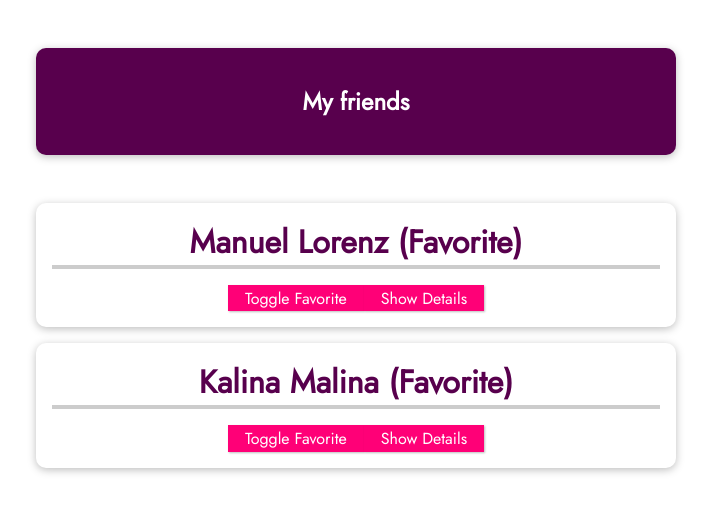
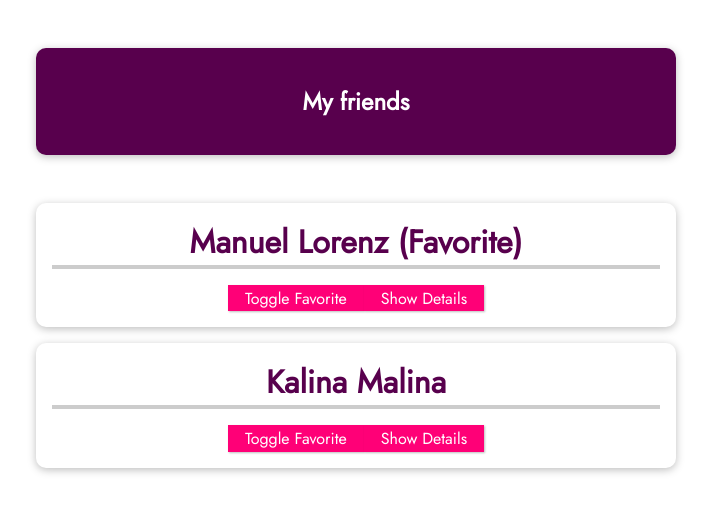
Before and after one commit to VictoriyaK19/vue-cli-01-a-new-vue-project, a Vue app: page / in a window 1280 px wide. Shown: the top 512 px of the page, without its empty margins (284-995 px from the left). Built offline with nearby package versions, Linux system fonts and the light colour scheme.

Commit message:
emit custom events /child => parent comunication/

```diff
--- a/src/App.vue
+++ b/src/App.vue
@@ -5,10 +5,12 @@
       <friend-contact
         v-for="friend in friends"
         :key="friend.id"
+        :id="friend.id"
         :name="friend.name"
         :phone-number="friend.phone"
         :email-adress="friend.email"
-        :is-favorite="true"
+        :is-favorite="friend.isFavorite"
+        @toggle-favorite="toggleFavStatus"
       ></friend-contact>
     </ul>
   </section>
@@ -24,16 +26,26 @@
           name: "Manuel Lorenz",
           phone: "0123 45678 90",
           email: "manuel@localhost.com",
+          isFavorite: true
         },
         {
           id: "kalina",
           name: "Kalina Malina",
           phone: "046648463",
           email: "portalq@localhost.com",
+          isFavorite: false
         },
       ],
     };
   },
+  methods: {
+    toggleFavStatus(friendId) {
+      const identifiedFriend = this.friends.find(
+        friend => friend.id === friendId
+        );
+      identifiedFriend.isFavorite = !identifiedFriend.isFavorite;
+    }
+  }
 };
 </script>
 
--- a/src/components/FriendContact.vue
+++ b/src/components/FriendContact.vue
@@ -1,13 +1,13 @@
 <template>
   <li>
-    <h2>{{ name }} {{ friendIsFavorite ? "(Favorite)" : "" }}</h2>
+    <h2>{{ name }} {{ isFavorite ? "(Favorite)" : "" }}</h2>
     <button @click="toggleFavorite">Toggle Favorite</button>
     <button @click="toggleDetails">
       {{ detailsAreVisible ? "Hide" : "Show" }} Details
     </button>
     <ul v-if="detailsAreVisible">
-      <li><strong>Phone:</strong>{{ phoneNumber }}</li>
-      <li><strong>Email:</strong>{{ emailAdress }}</li>
+      <li><strong>Phone: </strong>{{ phoneNumber }}</li>
+      <li><strong>Email: </strong>{{ emailAdress }}</li>
     </ul>
   </li>
 </template>
@@ -16,6 +16,10 @@
 export default {
   // props: ["name", "phoneNumber", "emailAdress", "isFavorite"],
   props: {
+    id: {
+      type: String,
+      required: true
+    },
     name: {
       type: String,
       required: true
@@ -40,7 +44,6 @@
   data() {
     return {
       detailsAreVisible: false,
-      friendIsFavorite: this.isFavorite,
     };
   },
   methods: {
@@ -48,7 +51,8 @@
       this.detailsAreVisible = !this.detailsAreVisible;
     },
     toggleFavorite() {
-      this.friendIsFavorite = !this.friendIsFavorite;
+      this.$emit('toggle-favorite', this.id);
+      // this.friendIsFavorite = !this.friendIsFavorite;
     },
   },
 };
```
